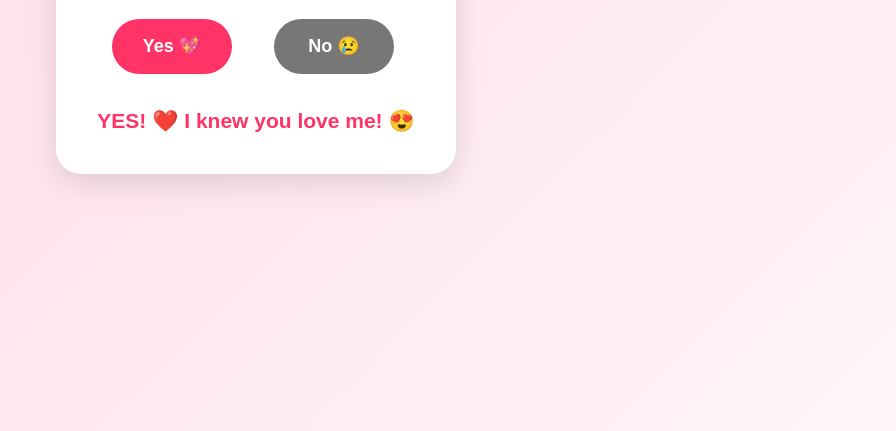
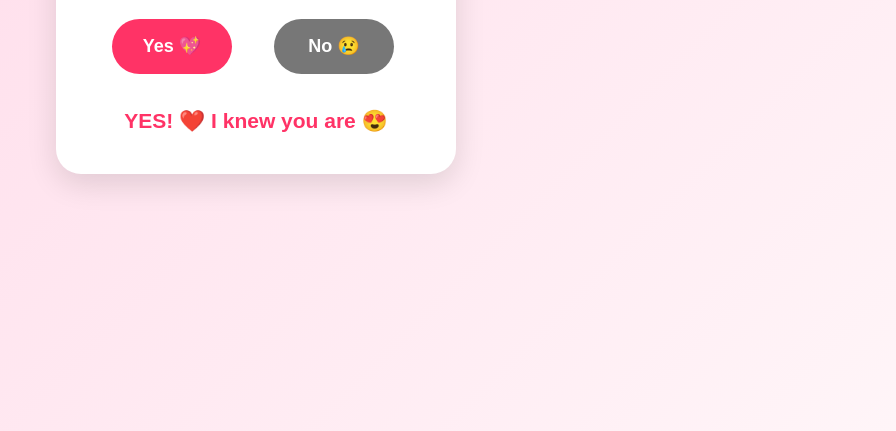
Before and after one commit to Surajmaharjan7/Surajmaharjan7, a plain HTML site: page index.html in a window 1280 px wide. Both pictures are taken after a click on the button "Yes 💖". Shown: the part 369-800 px from the top of the page, without its empty margins (384-1280 px from the left). Drawn offline with Linux system fonts and the light colour scheme.

Commit message:
Update index.html

```diff
--- a/index.html
+++ b/index.html
@@ -83,7 +83,7 @@
     const message = document.getElementById("message");
     // YES always works ❤️
     yesButton.addEventListener("click", () => {
-      message.innerHTML = "YES! ❤️ I knew you love me! 😍";
+      message.innerHTML = "YES! ❤️ I knew you are 😍";
     });
     // NO runs away EVERY SINGLE TIME 😈
     function runAway(event) {
```
